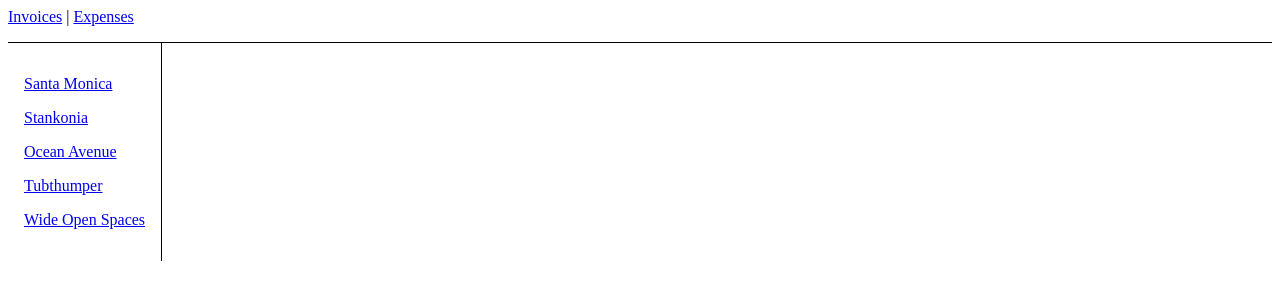
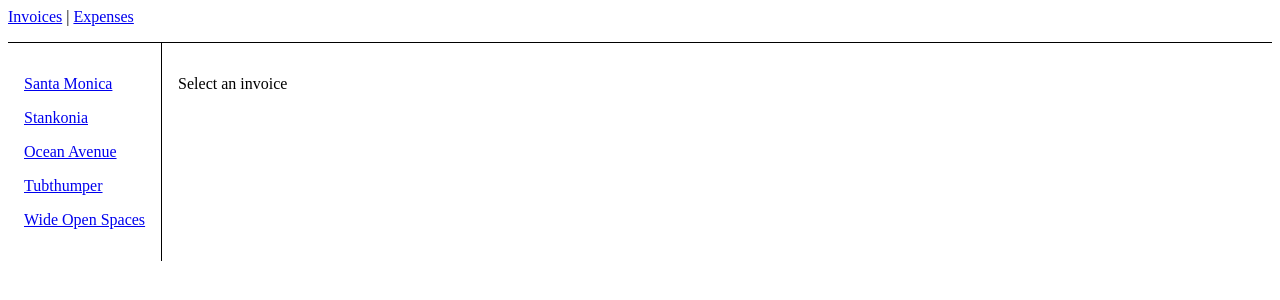
Before and after one commit to auriceliof/DS-Professional-React-03, a React (Vite) app in the folder tutorial-react-router/: page /invoices in a window 1280 px wide. Shown: the top 300 px of the page. Built offline with nearby package versions, Linux system fonts and the light colour scheme.

Commit message:
03-16 Rotas index

```diff
--- a/tutorial-react-router/src/main.tsx
+++ b/tutorial-react-router/src/main.tsx
@@ -5,15 +5,24 @@
 import Invoices from './routes/Invoices/index.tsx'
 import NotFound from './routes/NotFound/index.tsx'
 import Invoice from './routes/Invoices/Invoice/index.tsx'
+import InvoicesIndex from './routes/Invoices/InvoicesIndex/index.tsx'
+import Index from './routes/Welcome/index.tsx'
+import Welcome from './routes/Welcome/index.tsx'
 
 ReactDOM.createRoot(document.getElementById('root')!).render(
 
   <BrowserRouter>
     <Routes>
       <Route path="/" element={<App />}>
+
+        <Route index element={ <Welcome /> } />
+
         <Route path="expenses" element={<Expenses />} />
         <Route path="invoices" element={<Invoices />} >
-          <Route path=":invoiceId" element={<Invoice/>} />
+
+          <Route index element={ <InvoicesIndex /> } />
+
+          <Route path=":invoiceId" element={<Invoice />} />
         </Route>
 
         <Route path="*" element={<NotFound />} />
--- /dev/null
+++ b/tutorial-react-router/src/routes/Invoices/InvoicesIndex/index.tsx
@@ -0,0 +1,8 @@
+export default function InvoicesIndex() {
+
+    return (
+        <main style={{ padding: "1rem" }}>
+            <p>Select an invoice</p>
+        </main>
+    );
+}
--- /dev/null
+++ b/tutorial-react-router/src/routes/Welcome/index.tsx
@@ -0,0 +1,8 @@
+export default function Welcome () {
+
+    return (
+        <main style={{ padding: "1rem" }}>
+            <p>Bem-vindos!</p>
+        </main>
+    );
+}
```
